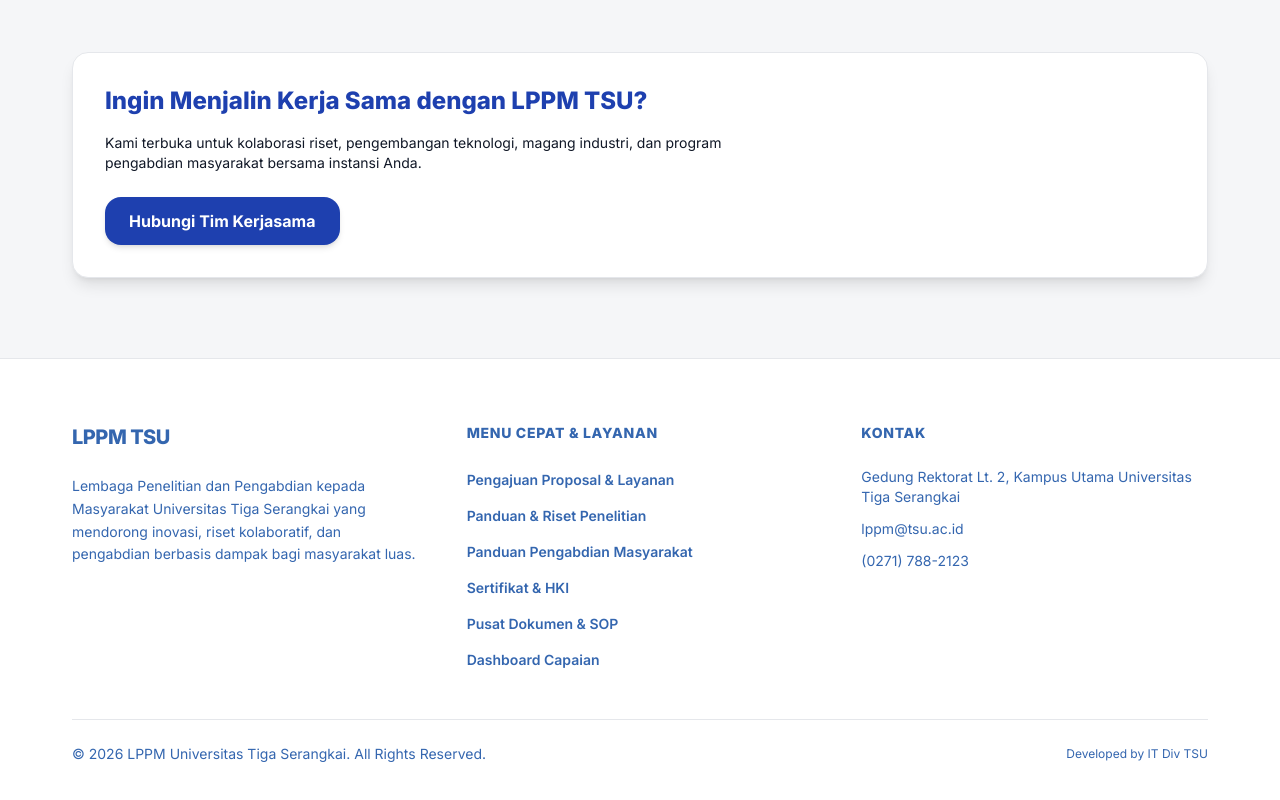
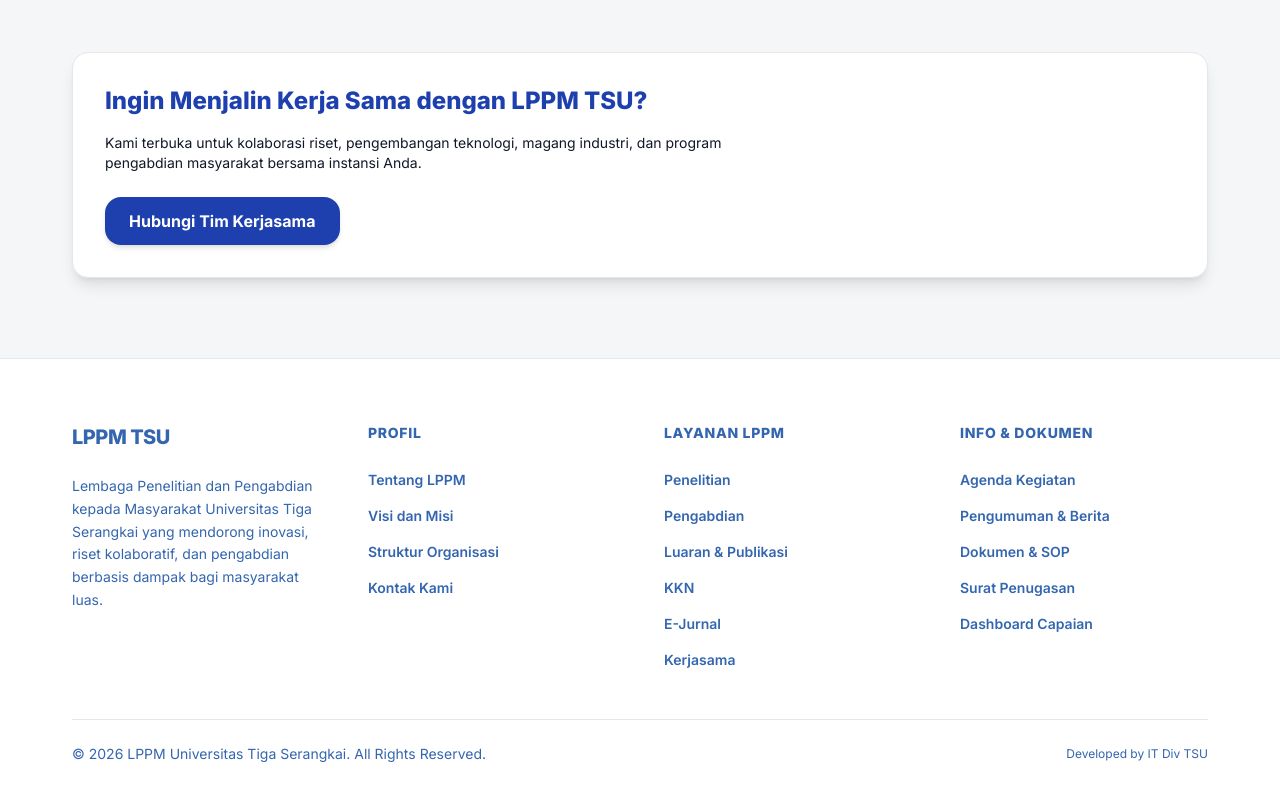
Before and after one commit to bay2514/LPPM, a React (Vite) app in the folder frontend/: page /layanan/kerjasama in a window 1280 px wide. Shown: the part 958-1758 px from the top of the page. Built offline with nearby package versions, Linux system fonts and the light colour scheme.

Commit message:
fix(footer): align footer links precisely with navigation config and design architecture

```diff
--- a/frontend/src/public/layouts/Footer.jsx
+++ b/frontend/src/public/layouts/Footer.jsx
@@ -7,7 +7,7 @@ export default function Footer() {
   return (
     <footer className="bg-white text-navy-950 border-t border-line">
       <div className="mx-auto max-w-container px-4 py-16 md:px-6 lg:px-8">
-        <div className="grid gap-12 md:grid-cols-3">
+        <div className="grid gap-12 md:grid-cols-4">
           <div>
             <div className="mb-6 flex items-center gap-4">
               <div className="text-xl font-extrabold tracking-tight text-navy-950">
@@ -22,56 +22,97 @@ export default function Footer() {
           </div>
           <div>
             <h4 className="mb-6 text-sm font-extrabold uppercase tracking-wider text-navy-950">
-              Menu Cepat & Layanan
+              Profil
             </h4>
             <ul className="space-y-3">
               <li>
-                <Link to="/pengajuan" className="text-sm font-semibold text-ink hover:text-orange-600 transition-colors">
-                  Pengajuan Proposal & Layanan
+                <Link to="/profil/tentang" className="text-sm font-semibold text-ink hover:text-orange-600 transition-colors">
+                  Tentang LPPM
                 </Link>
               </li>
               <li>
+                <Link to="/profil/visi-misi" className="text-sm font-semibold text-ink hover:text-orange-600 transition-colors">
+                  Visi dan Misi
+                </Link>
+              </li>
+              <li>
+                <Link to="/profil/struktur" className="text-sm font-semibold text-ink hover:text-orange-600 transition-colors">
+                  Struktur Organisasi
+                </Link>
+              </li>
+              <li>
+                <Link to="/profil/kontak" className="text-sm font-semibold text-ink hover:text-orange-600 transition-colors">
+                  Kontak Kami
+                </Link>
+              </li>
+            </ul>
+          </div>
+          <div>
+            <h4 className="mb-6 text-sm font-extrabold uppercase tracking-wider text-navy-950">
+              Layanan LPPM
+            </h4>
+            <ul className="space-y-3">
+              <li>
                 <Link to="/layanan/penelitian" className="text-sm font-semibold text-ink hover:text-orange-600 transition-colors">
-                  Panduan & Riset Penelitian
+                  Penelitian
                 </Link>
               </li>
               <li>
                 <Link to="/layanan/pengabdian" className="text-sm font-semibold text-ink hover:text-orange-600 transition-colors">
-                  Panduan Pengabdian Masyarakat
+                  Pengabdian
                 </Link>
               </li>
               <li>
-                <Link to="/layanan/luaran/hki" className="text-sm font-semibold text-ink hover:text-orange-600 transition-colors">
-                  Sertifikat & HKI
+                <Link to="/layanan/luaran" className="text-sm font-semibold text-ink hover:text-orange-600 transition-colors">
+                  Luaran & Publikasi
+                </Link>
+              </li>
+              <li>
+                <Link to="/layanan/kkn" className="text-sm font-semibold text-ink hover:text-orange-600 transition-colors">
+                  KKN
+                </Link>
+              </li>
+              <li>
+                <Link to="/layanan/e-jurnal" className="text-sm font-semibold text-ink hover:text-orange-600 transition-colors">
+                  E-Jurnal
+                </Link>
+              </li>
+              <li>
+                <Link to="/layanan/kerjasama" className="text-sm font-semibold text-ink hover:text-orange-600 transition-colors">
+                  Kerjasama
+                </Link>
+              </li>
+            </ul>
+          </div>
+          <div>
+            <h4 className="mb-6 text-sm font-extrabold uppercase tracking-wider text-navy-950">
+              Info & Dokumen
+            </h4>
+            <ul className="space-y-3">
+              <li>
+                <Link to="/info/agenda" className="text-sm font-semibold text-ink hover:text-orange-600 transition-colors">
+                  Agenda Kegiatan
+                </Link>
+              </li>
+              <li>
+                <Link to="/info/pengumuman" className="text-sm font-semibold text-ink hover:text-orange-600 transition-colors">
+                  Pengumuman & Berita
                 </Link>
               </li>
               <li>
                 <Link to="/info/dokumen" className="text-sm font-semibold text-ink hover:text-orange-600 transition-colors">
-                  Pusat Dokumen & SOP
+                  Dokumen & SOP
+                </Link>
+              </li>
+              <li>
+                <Link to="/info/surat-penugasan" className="text-sm font-semibold text-ink hover:text-orange-600 transition-colors">
+                  Surat Penugasan
                 </Link>
               </li>
               <li>
                 <Link to="/dashboard" className="text-sm font-semibold text-ink hover:text-orange-600 transition-colors">
                   Dashboard Capaian
                 </Link>
-              </li>
-            </ul>
-          </div>
-          <div>
-            <h4 className="mb-6 text-sm font-extrabold uppercase tracking-wider text-navy-950">
-              Kontak
-            </h4>
-            <ul className="space-y-3 text-sm text-ink">
-              <li>
-                Gedung Rektorat Lt. 2, Kampus Utama Universitas Tiga Serangkai
-              </li>
-              <li>
-                <a href="mailto:lppm@tsu.ac.id" className="hover:text-orange-600 transition-colors">
-                  lppm@tsu.ac.id
-                </a>
-              </li>
-              <li>
-                <span>(0271) 788-2123</span>
               </li>
             </ul>
           </div>
```
